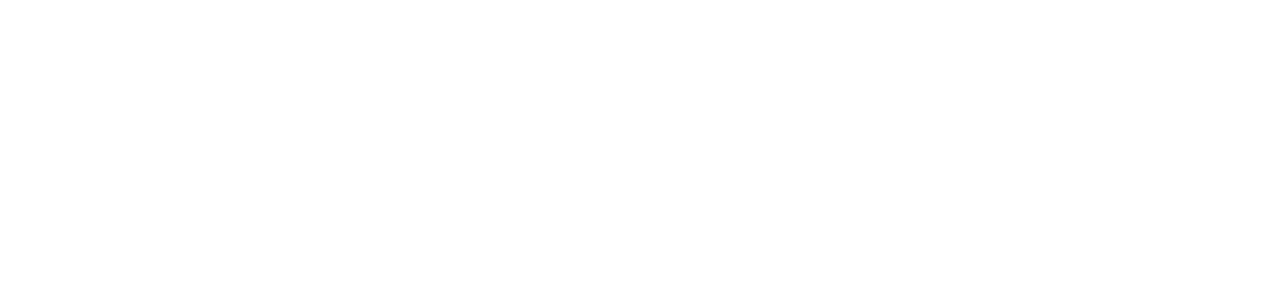
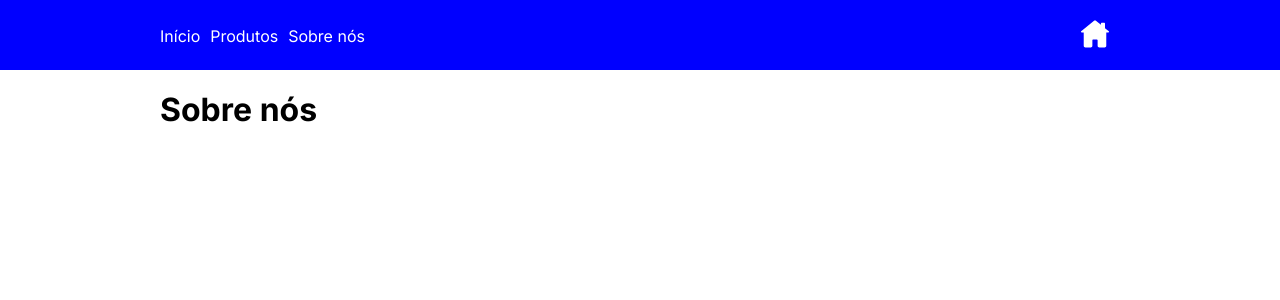
Before and after one commit to lucasdanilox/desafio-rotas-react, a React (Vite) app: page /about in a window 1280 px wide. Before the commit this address had no page. Shown: the top 300 px of the page. Built offline with nearby package versions, Linux system fonts and the light colour scheme.

Commit message:
Page about

```diff
--- a/src/App.tsx
+++ b/src/App.tsx
@@ -5,6 +5,7 @@
 import Products from "./routes/Products";
 import Electronics from "./routes/Products/Electronics";
 import Book from "./routes/Products/Book";
+import About from "./routes/Products/About";
 
 export default function App() {
 
@@ -17,6 +18,7 @@
           <Route path="/computers" element={<Computers />} />
           <Route path="/electronics" element={<Electronics />} />
           <Route path="/book" element={<Book />} />
+          <Route path="/about" element={<About />} />
         </Route>
       </Routes>
     </BrowserRouter >
--- /dev/null
+++ b/src/routes/Products/About/index.tsx
@@ -0,0 +1,13 @@
+import './styles.css';
+
+export default function About({ content_page }: any) {
+
+    return (
+
+        <main>
+            <div className="about">
+                <h1>{content_page = "Sobre nós"}</h1>
+            </div>
+        </main>
+    );
+}
--- /dev/null
+++ b/src/routes/Products/About/styles.css
@@ -0,0 +1,5 @@
+.about h1 {
+    padding-top: 20px;
+    margin: 0 auto;
+    max-width: 960px;
+}
```
